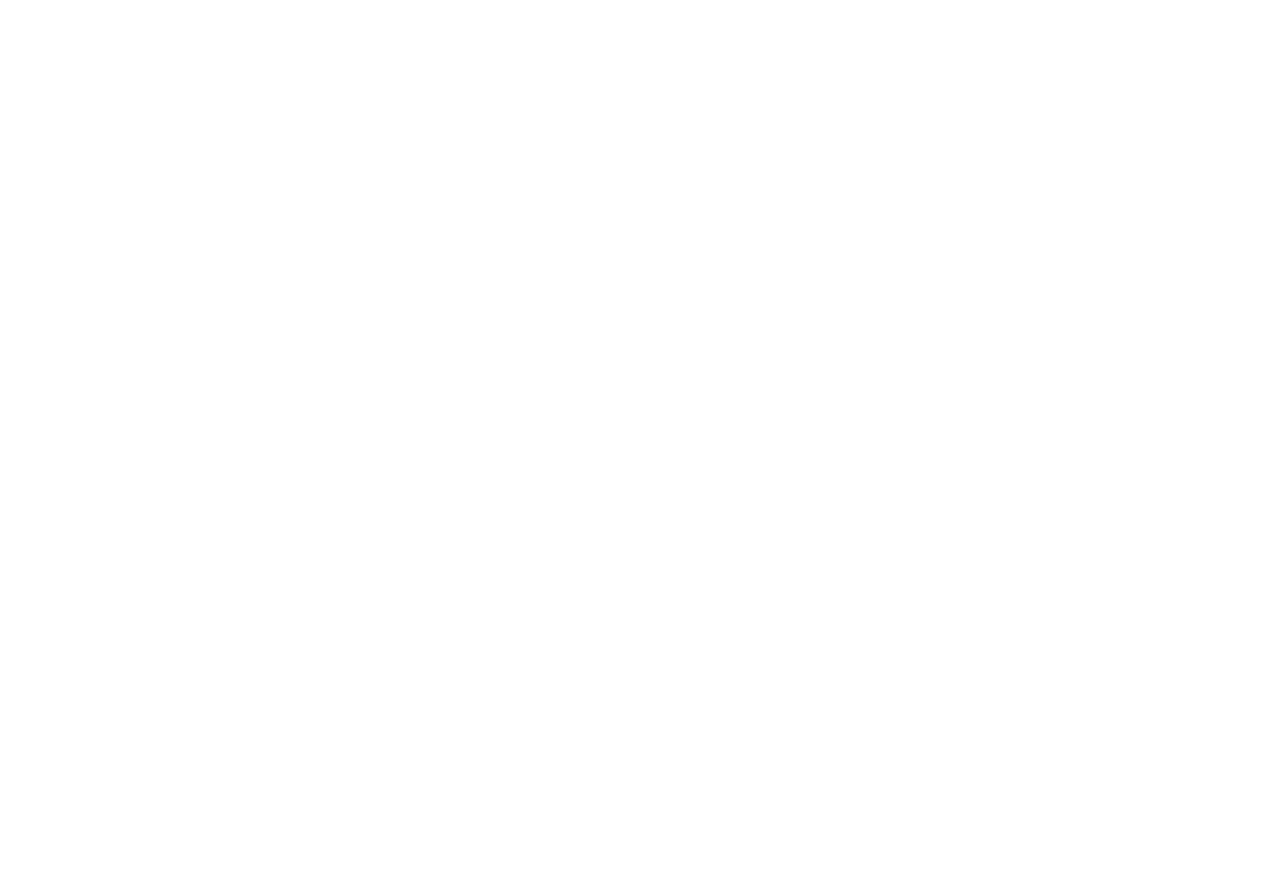
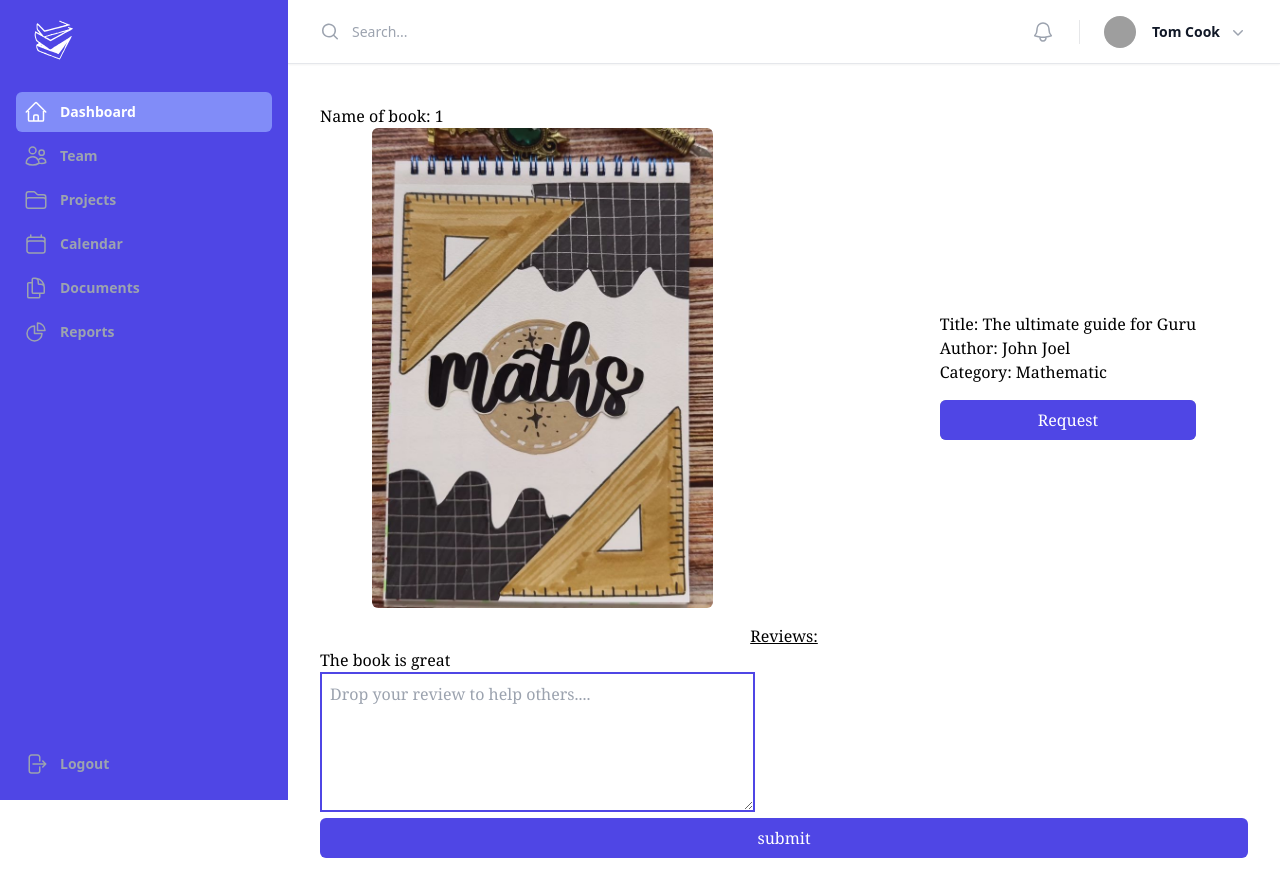
Before and after one commit to Davidmide02/libra, a React (Vite) app: page /material/1 in a window 1280 px wide. Before the commit this address had no page. Before the commit the page ends 800 px from the top, so only its background shows below. Built offline with nearby package versions, Linux system fonts and the light colour scheme; grey boxes are pictures that could not be loaded.

Commit message:
sinngle page

```diff
--- a/src/components/card/index.tsx
+++ b/src/components/card/index.tsx
@@ -9,14 +9,14 @@
 
 const Card = ({ title, image, author, category }: CardProp) => {
   return (
-    <div className="control bg-green-300">
+    <div className="control bg-green-300 h-[70%] mt-4 md:mt-0">
       <div className="img bg-gray-200 rounded-xl w-auto h-[50%]">
-        <img src={image} alt="image" className="h-full w-full rounded-xl" />
+        <img src={image} alt="image" className="h-[20rem] md:h-full w-full rounded-xl" />
       </div>
-      <div className="text-img">
-        <h1>title: {title}</h1>
+      <div className="text-img py-4">
+        <h1>Title: {title}</h1>
         <p>Author: {author}</p>
-        <p>category: {category}</p>
+        <p>Category: {category}</p>
       </div>
       <div className="btn bg-gray-400 rounded-md">
         <button className="bg-indigo-600 text-white rounded-md p-2 w-full">
--- a/src/pages/material/index.tsx
+++ b/src/pages/material/index.tsx
@@ -43,13 +43,20 @@
 
 const Material = () => {
   return (
-    <div>
-      <div className="grid grid-cols-1 md:grid-cols-3 gap-4">
+    // <div>
+      <div className="flex flex-col md:grid md:grid-cols-3 md:gap-4 font-serif">
         {cardItem.map(({ image, catergory, title }) => {
-          return <Card image={image} category={catergory} title={title} author="John Doe" />;
+          return (
+            <Card
+              image={image}
+              category={catergory}
+              title={title}
+              author="John Doe"
+            />
+          );
         })}
       </div>
-    </div>
+    // </div>
   );
 };
 
--- /dev/null
+++ b/src/pages/material/singleMaterial/index.tsx
@@ -0,0 +1,45 @@
+import { useParams } from "react-router-dom";
+import image from "../../../assets/eng.jfif";
+
+const SingleMaterial = () => {
+  const { single } = useParams();
+  return (
+    <div className="single font-serif">
+      <h1>Name of book: {single}</h1>
+      <div className="detail flex flex-col md:flex-row md:items-center md:justify-around">
+        <div className="image md:w-[50%] md:h-[50%]">
+          <img src={image} alt="img" className="rounded-md md:h-[30rem]" />
+        </div>
+        <div className="text-btn mt-4">
+          <div className="text mb-4">
+            <h4>Title: The ultimate guide for Guru</h4>
+            <p>Author: John Joel</p>
+            <p>Category: Mathematic</p>
+          </div>
+          <div className="btn bg-gray-400 rounded-md">
+            <button className="bg-indigo-600 text-white rounded-md p-2 w-full">
+              Request
+            </button>
+          </div>
+        </div>
+      </div>
+      <div className="review mt-4">
+        <h3 className="text-center underline">Reviews:</h3>
+        <p>The book is great</p>
+        <textarea
+          name="review"
+          id=""
+          cols={40}
+          rows={5}
+          placeholder="Drop your review to help others...."
+          className="border-indigo-600 border-2 p-2"
+        ></textarea>
+        <button className="bg-indigo-600 text-white rounded-md p-2 w-full">
+          submit
+        </button>
+      </div>
+    </div>
+  );
+};
+
+export default SingleMaterial;
--- a/src/router/index.tsx
+++ b/src/router/index.tsx
@@ -5,6 +5,7 @@
 import Login from "../pages/auth/login";
 import Register from "../pages/auth/register";
 import Material from "../pages/material";
+import SingleMaterial from "../pages/material/singleMaterial";
 
 const CustomRoute = () => {
   return (
@@ -16,6 +17,14 @@
           element={
             <Layout>
               <Suspense>{<Material />}</Suspense>
+            </Layout>
+          }
+        />
+        <Route
+          path="/material/:single"
+          element={
+            <Layout>
+              <Suspense>{<SingleMaterial />}</Suspense>
             </Layout>
           }
         />
```
